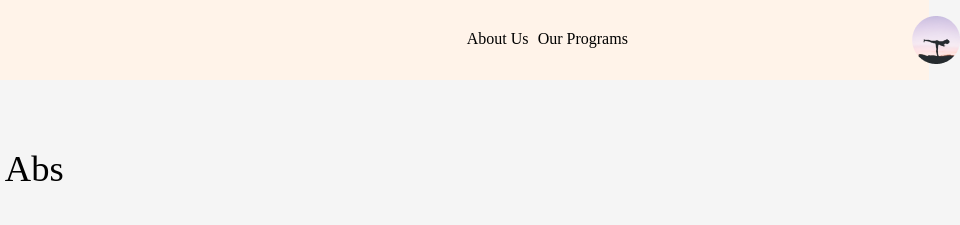
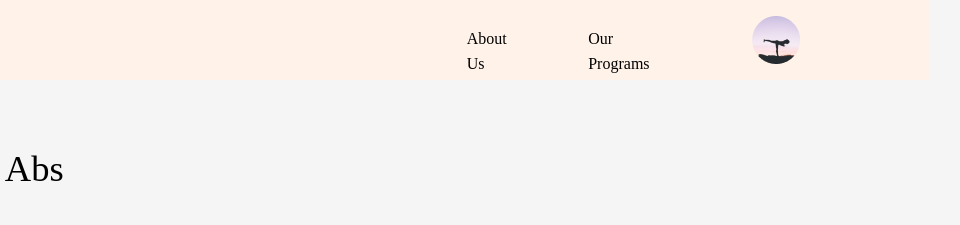
Before and after one commit to ksigei/ay_design, a plain HTML site: page index.html in a window 1280 px wide. Shown: the top 225 px of the page, 351-1311 px from the left, 960 px wide, since content can reach past the window. Drawn offline with Linux system fonts and the light colour scheme.

Commit message:
Develop branch

```diff
--- a/css/style.css
+++ b/css/style.css
@@ -50,7 +50,10 @@ nav ul {
 
   /* right: 31.46%; */
   top: 33.75%;
-  gap: 4.44%;
+  /* gap: 4.44%; */
+  gap: 64px;
+
+
 }
 
 nav ul li a {
@@ -71,7 +74,8 @@ nav .account {
   position: absolute;
   width: 48px;
   height: 48px;
-  left: 1263.18px;
+  /* left: 1263.18px; */
+  right: 129px;
   top: 20%;
 
   background: url(../images/ellipse_12.png);
@@ -106,6 +110,7 @@ nav .account {
   /* or 36px */
 
   font-feature-settings: "tnum"on, "lnum"on;
+  margin: 0 0 25.92px 0;
 }
 
 .intro-content {
@@ -219,7 +224,7 @@ font-size: 18px;
   line-height: 156.5%;
   /* or 28px */
 
-font-feature-settings: 'tnum' on, 'lnum' on;
+  font-feature-settings: 'tnum'on, 'lnum'on;
 
   color: #FFFFFF;
 }
```
Lines whose indentation alone changed are shown as unchanged.
